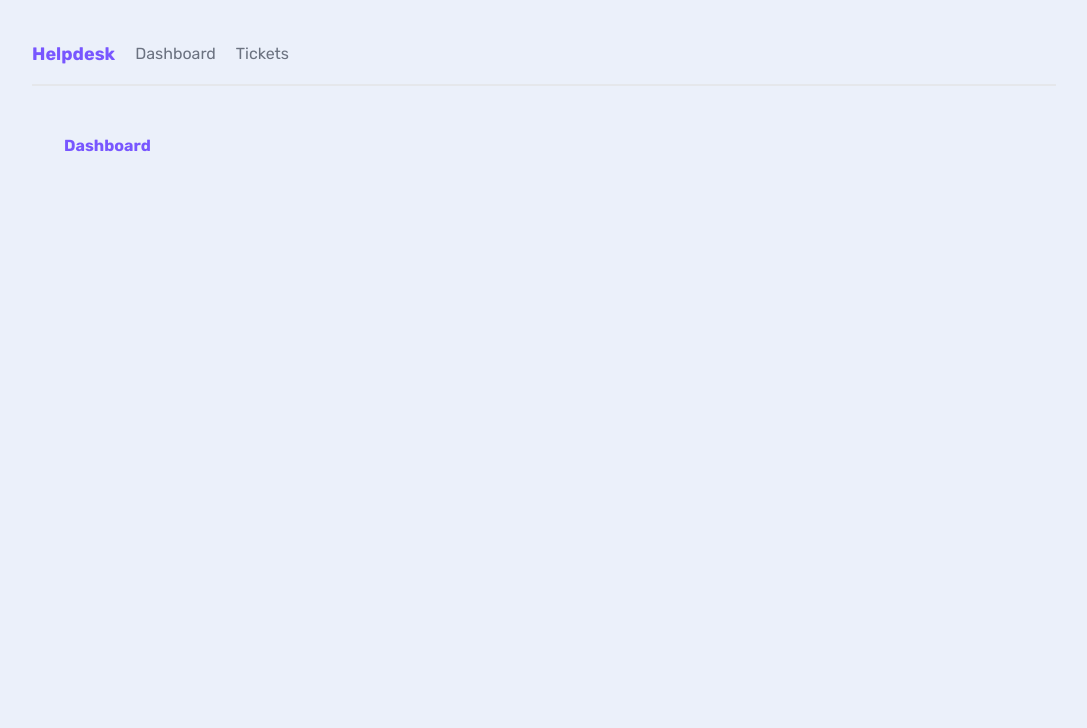
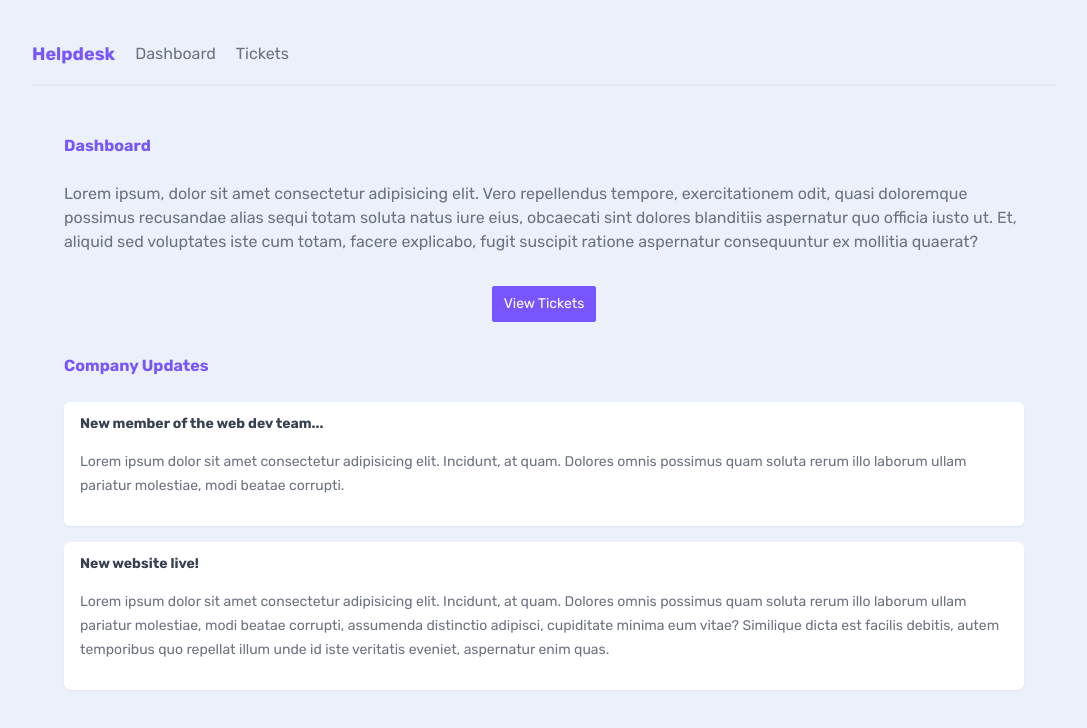
Before and after one commit to Mig-uel/helpdesk, a Next.js app: page / in a window 1280 px wide. Shown: the top 728 px of the page, without its empty margins (96-1183 px from the left). Built offline with nearby package versions, Linux system fonts and the light colour scheme.

Commit message:
feat: Add dashboard content and navigation links

```diff
--- a/app/page.jsx
+++ b/app/page.jsx
@@ -1,7 +1,45 @@
+import Link from 'next/link'
+
 export default function Home() {
   return (
     <main>
       <h2>Dashboard</h2>
+      <p>
+        Lorem ipsum, dolor sit amet consectetur adipisicing elit. Vero
+        repellendus tempore, exercitationem odit, quasi doloremque possimus
+        recusandae alias sequi totam soluta natus iure eius, obcaecati sint
+        dolores blanditiis aspernatur quo officia iusto ut. Et, aliquid sed
+        voluptates iste cum totam, facere explicabo, fugit suscipit ratione
+        aspernatur consequuntur ex mollitia quaerat?
+      </p>
+
+      <div className='flex justify-center my-8'>
+        <Link href='/tickets'>
+          <button className='btn-primary'>View Tickets</button>
+        </Link>
+      </div>
+
+      <h2>Company Updates</h2>
+
+      <div className='card'>
+        <h3>New member of the web dev team...</h3>
+        <p>
+          Lorem ipsum dolor sit amet consectetur adipisicing elit. Incidunt, at
+          quam. Dolores omnis possimus quam soluta rerum illo laborum ullam
+          pariatur molestiae, modi beatae corrupti.
+        </p>
+      </div>
+      <div className='card'>
+        <h3>New website live!</h3>
+        <p>
+          Lorem ipsum dolor sit amet consectetur adipisicing elit. Incidunt, at
+          quam. Dolores omnis possimus quam soluta rerum illo laborum ullam
+          pariatur molestiae, modi beatae corrupti, assumenda distinctio
+          adipisci, cupiditate minima eum vitae? Similique dicta est facilis
+          debitis, autem temporibus quo repellat illum unde id iste veritatis
+          eveniet, aspernatur enim quas.
+        </p>
+      </div>
     </main>
   )
 }
```
